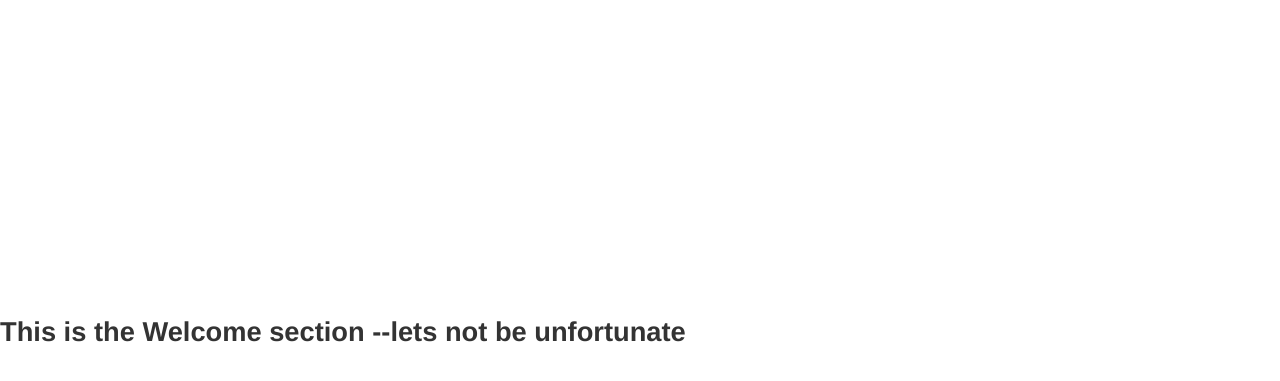
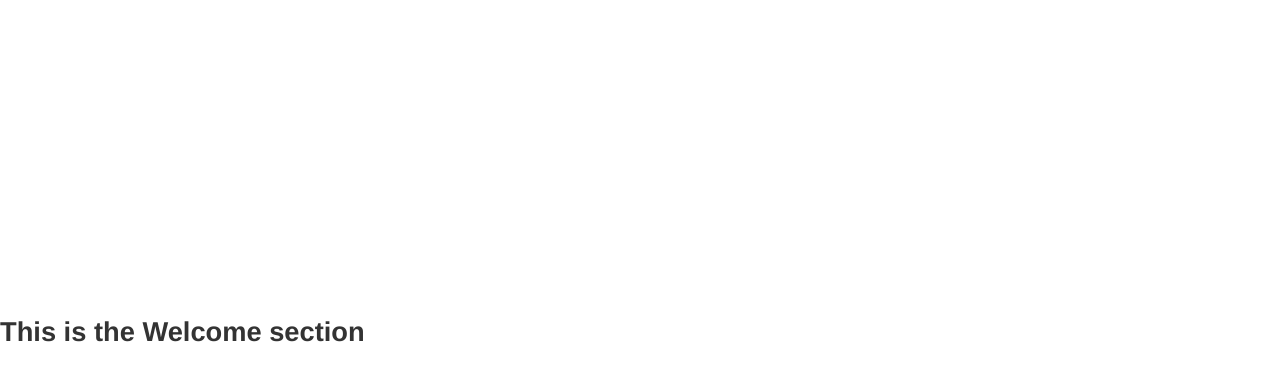
Before and after one commit to nini3008/nicholasiloba, a Gatsby site in the folder basic/: page / in a window 1280 px wide. Shown: the part 53-434 px from the top of the page. Built offline with nearby package versions, Linux system fonts and the light colour scheme; Gatsby itself is replaced by a stand-in of ours.

Commit message:
back again

```diff
--- a/basic/src/components/welcome.js
+++ b/basic/src/components/welcome.js
@@ -3,7 +3,7 @@ import React from "react"
 const Welcome = () => {
   return (
     <section>
-      <h2>This is the Welcome section --lets not be unfortunate</h2>
+      <h2>This is the Welcome section </h2>
     </section>
   )
 }
```
